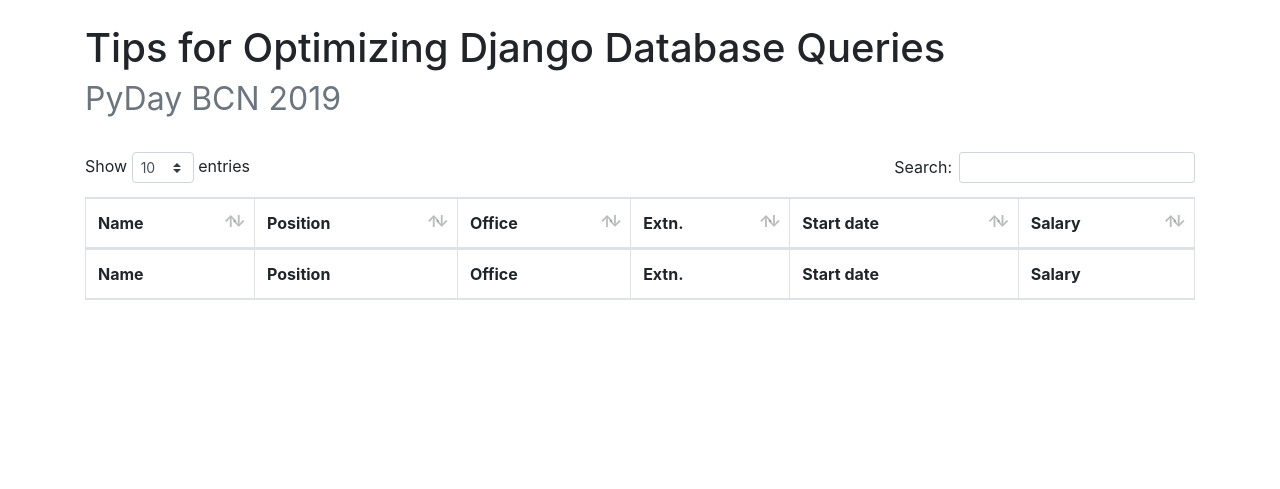
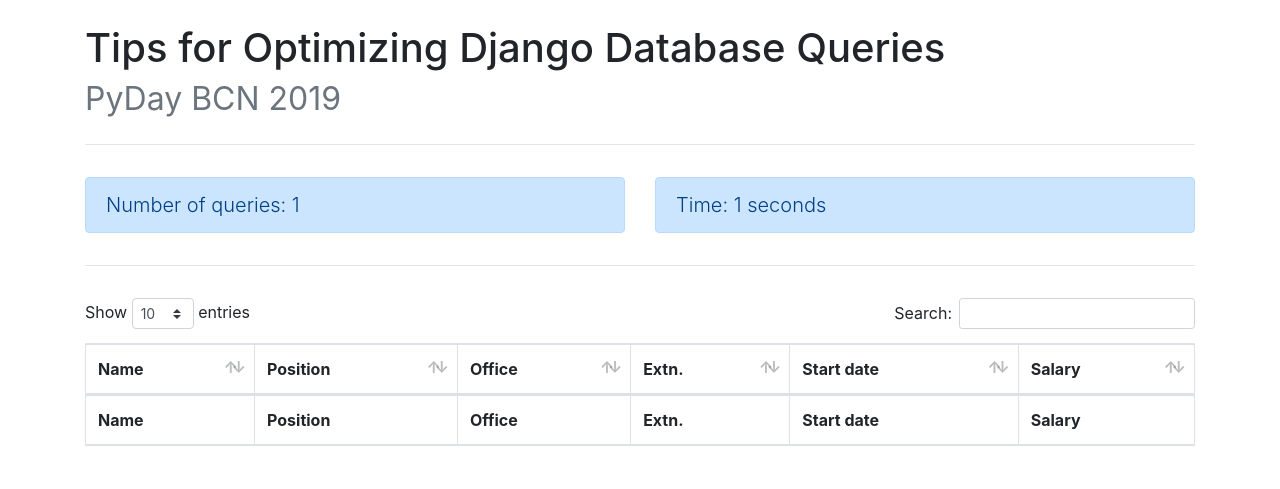
Before and after one commit to paradoxa-tech/django-optimization-tips, a Django app: page / in a window 1280 px wide. Shown: the top 489 px of the page. Run offline with Django 3.2, Linux system fonts and the light colour scheme; tables that the repository leaves empty hold one stand-in row (values such as "Sample post"); lists and menus that the app fills with data are empty; some libraries are stand-ins or nearby versions.

Commit message:
Adding number of queries and request time

```diff
--- a/django_optimization_tips/settings.py
+++ b/django_optimization_tips/settings.py
@@ -124,4 +124,5 @@
 STATIC_ROOT = os.path.join(BASE_DIR, "static_root")
 STATICFILES_DIRS = [
     os.path.join(BASE_DIR, "django_optimization_tips/static"),
+    os.path.join(BASE_DIR, "products/static"),
 ]
--- a/django_optimization_tips/urls.py
+++ b/django_optimization_tips/urls.py
@@ -16,10 +16,17 @@
 from django.contrib import admin
 from django.urls import path, include
 
-from products.views import ProductsView, ProductTableView
+from products.views import ProductsView, ProductTableView, \
+    ProductTableCallbackView
 
 urlpatterns = [
     path(r"", ProductsView.as_view(), name="products"),
     path(r"table/", ProductTableView.as_view(), name="products_table"),
+    path(
+        r"table_callback/",
+        ProductTableCallbackView.as_view(),
+        name="table_callback"
+    ),
+
     path('admin/', admin.site.urls),
 ]
--- a/products/models.py
+++ b/products/models.py
@@ -1,7 +1,7 @@
 from django.db import models
 
 
-class Measurement:
+class Measurement(models.Model):
     request_time = models.FloatField(blank=True, null=True)
     number_of_queries = models.IntegerField(blank=True, null=True)
     created_at = models.DateTimeField(
--- /dev/null
+++ b/products/static/products/products.js
@@ -0,0 +1,14 @@
+
+function table_callback(csrf_token){
+    $.ajax({
+        "url": "/table_callback/",
+        "type": "POST",
+        "data": {
+            "csrfmiddlewaretoken": csrf_token,
+        },
+        "success": function(result) {
+            $("span#queries").html(result['queries']);
+            $("span#time").html(result['time'] + ' seconds');
+        }
+    });
+}
--- a/products/templates/products.html
+++ b/products/templates/products.html
@@ -21,7 +21,24 @@
                 <h1>Tips for Optimizing Django Database Queries<br>
                     <small class="text-muted"> PyDay BCN 2019</small>
                 </h1>
-                <br>
+            </div>
+        </div>
+        <div class="row">
+            <div class="form-group col-12">
+                <hr>
+            </div>
+            <div class="col-sm">
+                <p class="alert alert-primary lead" role="alert">
+                    Number of queries: <span id="queries"></span>
+                </p>
+            </div>
+            <div class="col-sm">
+                <p class="alert alert-primary lead" role="alert">
+                    Time: <span id="time"></span>
+                </p>
+            </div>
+            <div class="form-group col-12">
+                <hr>
             </div>
         </div>
         <div class="row">
@@ -48,6 +65,7 @@
                         </tr>
                     </tfoot>
                 </table>
+                <br>
             </div>
         </div>
     </div>
@@ -57,6 +75,8 @@
     <script src="{% static "popper/js/popper-1.14.7.min.js" %}"></script>
     <script src="{% static "bootstrap/js/bootstrap.min.js" %}"></script>
     <script src="{% static "dataTables/js/datatables.min.js" %}"></script>
+
+    <script src="{% static "products/products.js" %}"></script>
 
     <script>
         $(document).ready( function () {
@@ -69,6 +89,7 @@
                     "type": "POST",
                     "headers": {'X-CSRFToken': '{{ csrf_token }}'},
                 },
+                "fnDrawCallback": table_callback('{{ csrf_token }}'),
                 "columns": [
                     { "data": "name" },
                     { "data": "position" },
--- a/products/views.py
+++ b/products/views.py
@@ -1,5 +1,6 @@
-import logging
+import time
 
+from django.db import connection
 from django.http import JsonResponse, HttpResponseBadRequest
 from django.utils.decorators import method_decorator
 from django.views import View
@@ -7,8 +8,7 @@
 from django.views.generic import TemplateView
 
 from products.helpers import ProcessTableData
-
-logger = logging.getLogger('django')
+from products.models import Measurement
 
 
 class ProductsView (TemplateView):
@@ -26,6 +26,8 @@
             order_dir = raw_data['order[0][dir]']
             search = raw_data['search[value]']
 
+            initial_number_of_queries = len(connection.queries)
+            initial_time = time.time()
             process_table_data = ProcessTableData(
                 page_length, start, order_column, order_dir, search
             )
@@ -36,6 +38,13 @@
             filtered_records = len(data)
             data = data[start:start + page_length]
 
+            number_of_queries = \
+                len(connection.queries) - initial_number_of_queries
+            request_time = time.time() - initial_time
+            Measurement.objects.create(
+                request_time=request_time,
+                number_of_queries=number_of_queries
+            )
             table_data = {
                 'recordsTotal': total_records,
                 'recordsFiltered': filtered_records,
@@ -47,3 +56,20 @@
                 status=200, data=table_data, content_type="application/json"
             )
         return HttpResponseBadRequest()
+
+
+class ProductTableCallbackView(View):
+
+    @method_decorator(csrf_protect)
+    def post(self, request, *args, **kwargs):
+        if request.is_ajax():
+            measurement = \
+                Measurement.objects.all().order_by("-created_at").first()
+            data = {
+                "queries": measurement.number_of_queries,
+                "time": measurement.request_time
+            }
+            return JsonResponse(
+                status=200, data=data, content_type="application/json"
+            )
+        return HttpResponseBadRequest()
```
Also changed, not shown: products/migrations/0002_measurement.py (added), products/migrations/0003_auto_20191015_2010.py (added).
